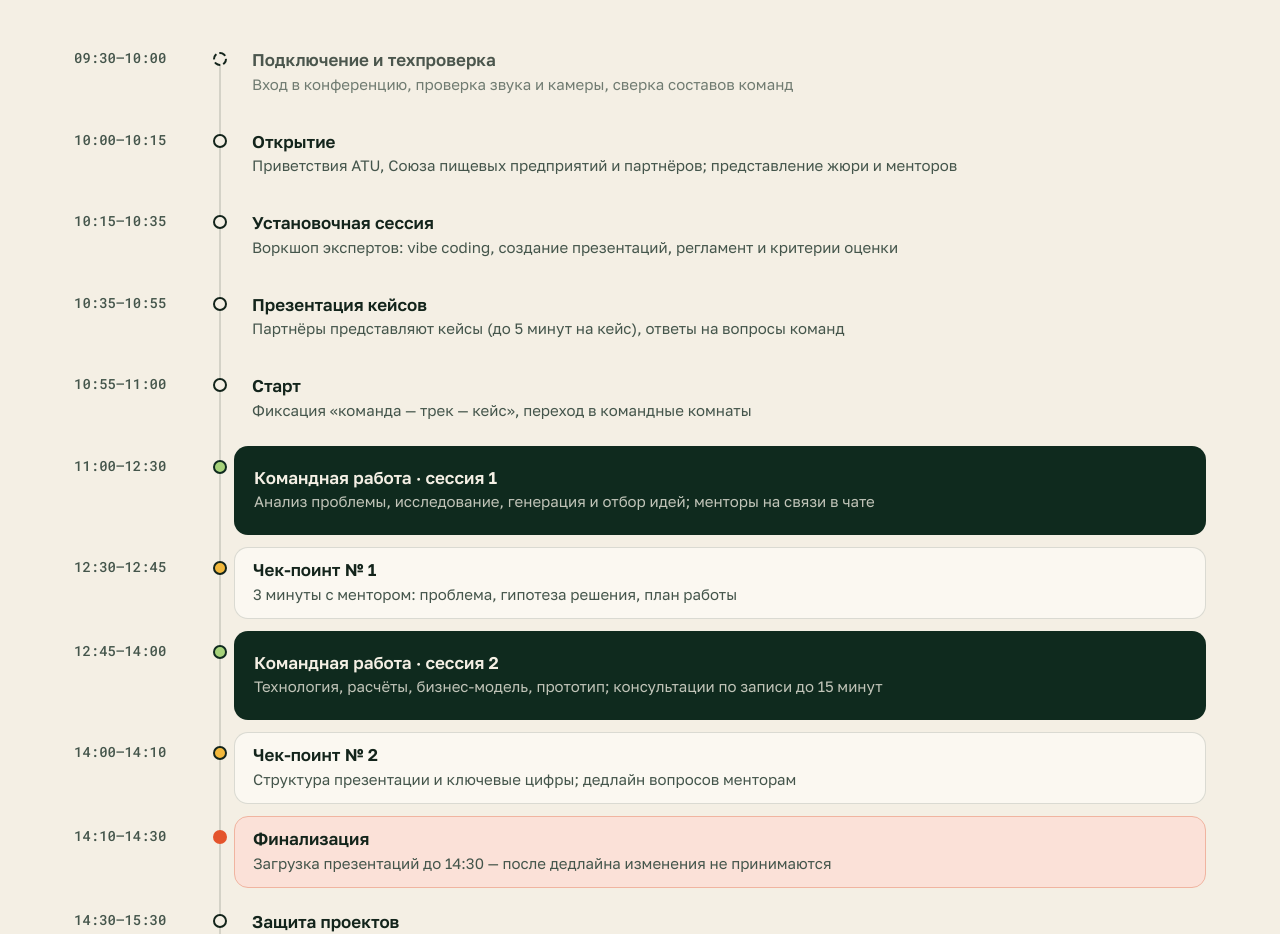
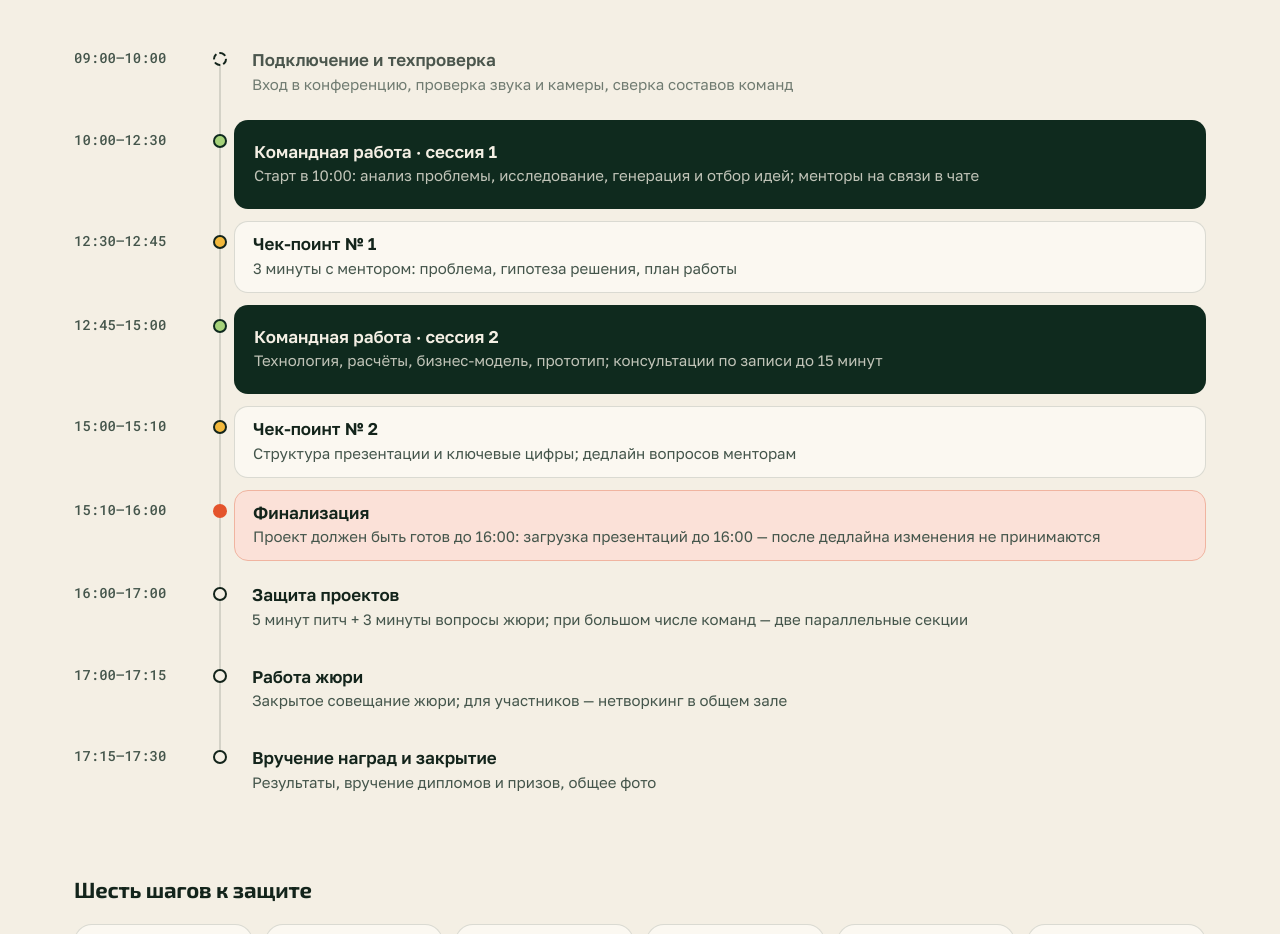
Before and after one commit to atu-fit/SmartFoodIndustries, a plain HTML site: page index.html in a window 1280 px wide. Shown: the part 3807-4741 px from the top of the page. Drawn offline with Linux system fonts and the light colour scheme.

Commit message:
Update site content: remove nominations/after-hackathon blocks, revise registration and schedule
Co-Authored-By: Claude Sonnet 5.5 <noreply@anthropic.com>

```diff
--- a/assets/app.js
+++ b/assets/app.js
@@ -155,8 +155,6 @@ const CONFIG = {
       li.append(el("span", "podium__place", place), el("strong", null, sum), el("span", "podium__dip", dip));
       return li;
     });
-    fill("noms", t.prizes.noms, (x) => el("li", null, x));
-    fill("after", t.prizes.after, (x) => el("li", null, x));
 
     fill("dates", t.register.dates, ([d, p]) => {
       const li = el("li");
--- a/assets/content.js
+++ b/assets/content.js
@@ -178,10 +178,10 @@ window.CONTENT = {
       kicker: "Формат",
       title: "Как проходит онлайн",
       steps: [
-        ["Общий зал", "Открытие, воркшоп, кейсы и награждение — в общей видеоконференции. Ссылки придут в письме-подтверждении за 3 дня до старта."],
+        ["Общий зал", "Старт, защита и награждение — в общей видеоконференции. Ссылки придут в письме-подтверждении за 3 дня до старта."],
         ["Командные комнаты", "У каждой команды своя комната для работы и канал в чате хакатона, куда можно позвать ментора."],
         ["Онлайн-чек-поинты", "Дважды за день закреплённый ментор подключается к команде на 3 минуты, чтобы зафиксировать статус."],
-        ["Загрузка и защита", "Презентация (PDF/PPTX, 16:9, до 12 слайдов) — до 14:30. Защита: 5 минут + 3 минуты на вопросы, с демонстрацией экрана."]
+        ["Загрузка и защита", "Презентация (PDF/PPTX, 16:9, до 12 слайдов) — до 16:00. Защита: 5 минут + 3 минуты на вопросы, с демонстрацией экрана."]
       ],
       needTitle: "Что понадобится",
       need: [
@@ -196,19 +196,15 @@ window.CONTENT = {
       title: "12 ноября, шесть часов",
       note: "Время — Алматы",
       items: [
-        ["09:30–10:00", "Подключение и техпроверка", "Вход в конференцию, проверка звука и камеры, сверка составов команд", "pre"],
-        ["10:00–10:15", "Открытие", "Приветствия ATU, Союза пищевых предприятий и партнёров; представление жюри и менторов", ""],
-        ["10:15–10:35", "Установочная сессия", "Воркшоп экспертов: vibe coding, создание презентаций, регламент и критерии оценки", ""],
-        ["10:35–10:55", "Презентация кейсов", "Партнёры представляют кейсы (до 5 минут на кейс), ответы на вопросы команд", ""],
-        ["10:55–11:00", "Старт", "Фиксация «команда — трек — кейс», переход в командные комнаты", ""],
-        ["11:00–12:30", "Командная работа · сессия 1", "Анализ проблемы, исследование, генерация и отбор идей; менторы на связи в чате", "work"],
+        ["09:00–10:00", "Подключение и техпроверка", "Вход в конференцию, проверка звука и камеры, сверка составов команд", "pre"],
+        ["10:00–12:30", "Командная работа · сессия 1", "Старт в 10:00: анализ проблемы, исследование, генерация и отбор идей; менторы на связи в чате", "work"],
         ["12:30–12:45", "Чек-поинт № 1", "3 минуты с ментором: проблема, гипотеза решения, план работы", "check"],
-        ["12:45–14:00", "Командная работа · сессия 2", "Технология, расчёты, бизнес-модель, прототип; консультации по записи до 15 минут", "work"],
-        ["14:00–14:10", "Чек-поинт № 2", "Структура презентации и ключевые цифры; дедлайн вопросов менторам", "check"],
-        ["14:10–14:30", "Финализация", "Загрузка презентаций до 14:30 — после дедлайна изменения не принимаются", "deadline"],
-        ["14:30–15:30", "Защита проектов", "5 минут питч + 3 минуты вопросы жюри; при большом числе команд — две параллельные секции", ""],
-        ["15:30–15:45", "Работа жюри", "Закрытое совещание жюри; для участников — нетворкинг в общем зале", ""],
-        ["15:45–16:00", "Награждение и закрытие", "Результаты, специальные номинации, общее фото", ""]
+        ["12:45–15:00", "Командная работа · сессия 2", "Технология, расчёты, бизнес-модель, прототип; консультации по записи до 15 минут", "work"],
+        ["15:00–15:10", "Чек-поинт № 2", "Структура презентации и ключевые цифры; дедлайн вопросов менторам", "check"],
+        ["15:10–16:00", "Финализация", "Проект должен быть готов до 16:00: загрузка презентаций до 16:00 — после дедлайна изменения не принимаются", "deadline"],
+        ["16:00–17:00", "Защита проектов", "5 минут питч + 3 минуты вопросы жюри; при большом числе команд — две параллельные секции", ""],
+        ["17:00–17:15", "Работа жюри", "Закрытое совещание жюри; для участников — нетворкинг в общем зале", ""],
+        ["17:15–17:30", "Вручение наград и закрытие", "Результаты, вручение дипломов и призов, общее фото", ""]
       ],
       stagesTitle: "Шесть шагов к защите",
       stages: [
@@ -255,35 +251,24 @@ window.CONTENT = {
         ["III место", "50 000 ₸", "Диплом III степени"]
       ],
       note: "Рекомендуемый размер денежного приза на команду; приз делится внутри команды поровну.",
-      nomTitle: "Специальные номинации",
-      nomNote: "по 50 000 ₸ или ценные призы",
-      noms: ["Лучшее экологическое решение", "Лучший технологический проект", "Лучшая бизнес-идея", "Лучшее цифровое решение (AI, IoT, данные)", "Приз зрительских симпатий"],
-      cert: "Все участники, завершившие защиту, получают сертификаты.",
-      afterTitle: "После хакатона",
-      after: [
-        "Банк проектов ATU и приоритетный доступ к бизнес-инкубатору и офису коммерциализации",
-        "Переговоры с предприятиями о пилотах и стажировках при содействии Союза",
-        "Темы курсовых, дипломных и магистерских работ, поддержка заявок на патенты",
-        "Встреча с командами-победителями по дорожной карте проекта в течение 60 дней"
-      ]
+      cert: "Все участники, завершившие защиту, получают сертификаты."
     },
     register: {
       kicker: "Регистрация",
       title: "Подайте заявку до 7 ноября",
-      who: "Студенты бакалавриата, магистратуры и докторантуры ATU; при расширенном формате — студенты других вузов Казахстана. Всего 50–100 участников; при превышении лимита отбор — по мотивации и очередности заявок.",
+      who: "Участвовать могут только студенты ATU. Максимальное количество участников — 30–35 студентов.",
       dates: [
         ["до 7 ноября", "Приём заявок закрывается"],
         ["до 9 ноября", "Крайний срок письменного отказа от участия"],
         ["9 ноября", "Подтверждение, программа, кейсы, ссылки и памятка участника"],
+        ["12 ноября, 9:00", "Начало"],
         ["12 ноября, 10:00", "Старт хакатона"]
       ],
       formTitle: "Что спросим в форме",
       form: [
         "ФИО, курс, образовательная программа, контакты",
         "Название команды — если регистрируетесь командой",
-        "Выбранный трек",
-        "Мотивация — до 500 знаков",
-        "Компетенции: технология, инженерия, IT, экономика, дизайн, презентация"
+        "Выбранный трек"
       ],
       solo: "Нет команды? Регистрируйтесь индивидуально — команды до 3 человек соберём на сессии командообразования.",
       button: "Заполнить форму",
@@ -500,10 +485,10 @@ window.CONTENT = {
       kicker: "Формат",
       title: "Онлайн қалай өтеді",
       steps: [
-        ["Ортақ зал", "Ашылу, воркшоп, кейстер мен марапаттау — ортақ бейнеконференцияда. Сілтемелер старттан 3 күн бұрын растау хатында келеді."],
+        ["Ортақ зал", "Старт, қорғау және марапаттау — ортақ бейнеконференцияда. Сілтемелер старттан 3 күн бұрын растау хатында келеді."],
         ["Командалық бөлмелер", "Әр команданың жұмысқа арналған өз бөлмесі және хакатон чатында ментор шақыруға болатын арнасы бар."],
         ["Онлайн чек-пойнттар", "Күніне екі рет бекітілген ментор мәртебені тіркеу үшін командаға 3 минутқа қосылады."],
-        ["Жүктеу және қорғау", "Презентация (PDF/PPTX, 16:9, 12 слайдқа дейін) — 14:30-ға дейін. Қорғау: 5 минут + сұрақтарға 3 минут, экранды көрсету арқылы."]
+        ["Жүктеу және қорғау", "Презентация (PDF/PPTX, 16:9, 12 слайдқа дейін) — 16:00-ге дейін. Қорғау: 5 минут + сұрақтарға 3 минут, экранды көрсету арқылы."]
       ],
       needTitle: "Не қажет",
       need: [
@@ -518,19 +503,15 @@ window.CONTENT = {
       title: "12 қараша, алты сағат",
       note: "Уақыт — Алматы",
       items: [
-        ["09:30–10:00", "Қосылу және техникалық тексеру", "Конференцияға кіру, дыбыс пен камераны тексеру, команда құрамын салыстыру", "pre"],
-        ["10:00–10:15", "Ашылу", "ATU, Тамақ кәсіпорындары одағы және серіктестердің құттықтауы; қазылар мен менторларды таныстыру", ""],
-        ["10:15–10:35", "Кіріспе сессия", "Сарапшылар воркшобы: vibe coding, презентация жасау, регламент пен бағалау критерийлері", ""],
-        ["10:35–10:55", "Кейстерді таныстыру", "Серіктестер кейстерді таныстырады (әр кейске 5 минутқа дейін), командалардың сұрақтарына жауап", ""],
-        ["10:55–11:00", "Старт", "«Команда — трек — кейс» тіркеу, командалық бөлмелерге өту", ""],
-        ["11:00–12:30", "Командалық жұмыс · 1-сессия", "Мәселені талдау, зерттеу, идеяларды генерациялау және іріктеу; менторлар чатта байланыста", "work"],
+        ["09:00–10:00", "Қосылу және техникалық тексеру", "Конференцияға кіру, дыбыс пен камераны тексеру, команда құрамын салыстыру", "pre"],
+        ["10:00–12:30", "Командалық жұмыс · 1-сессия", "Старт 10:00-де: мәселені талдау, зерттеу, идеяларды генерациялау және іріктеу; менторлар чатта байланыста", "work"],
         ["12:30–12:45", "№ 1 чек-пойнт", "Ментормен 3 минут: мәселе, шешім гипотезасы, жұмыс жоспары", "check"],
-        ["12:45–14:00", "Командалық жұмыс · 2-сессия", "Технология, есептеулер, бизнес-модель, прототип; жазылу бойынша 15 минутқа дейін кеңес", "work"],
-        ["14:00–14:10", "№ 2 чек-пойнт", "Презентация құрылымы мен негізгі сандар; менторларға сұрақ қоюдың соңғы мерзімі", "check"],
-        ["14:10–14:30", "Қорытындылау", "Презентацияларды 14:30-ға дейін жүктеу — мерзімнен кейін өзгерістер қабылданбайды", "deadline"],
-        ["14:30–15:30", "Жобаларды қорғау", "5 минут питч + қазылардың сұрақтарына 3 минут; команда көп болса — екі параллель секция", ""],
-        ["15:30–15:45", "Қазылар алқасының жұмысы", "Қазылардың жабық кеңесі; қатысушыларға — ортақ залда нетворкинг", ""],
-        ["15:45–16:00", "Марапаттау және жабылу", "Нәтижелер, арнайы номинациялар, ортақ сурет", ""]
+        ["12:45–15:00", "Командалық жұмыс · 2-сессия", "Технология, есептеулер, бизнес-модель, прототип; жазылу бойынша 15 минутқа дейін кеңес", "work"],
+        ["15:00–15:10", "№ 2 чек-пойнт", "Презентация құрылымы мен негізгі сандар; менторларға сұрақ қоюдың соңғы мерзімі", "check"],
+        ["15:10–16:00", "Қорытындылау", "Жоба 16:00-ге дейін дайын болуы тиіс: презентацияларды 16:00-ге дейін жүктеу — мерзімнен кейін өзгерістер қабылданбайды", "deadline"],
+        ["16:00–17:00", "Жобаларды қорғау", "5 минут питч + қазылардың сұрақтарына 3 минут; команда көп болса — екі параллель секция", ""],
+        ["17:00–17:15", "Қазылар алқасының жұмысы", "Қазылардың жабық кеңесі; қатысушыларға — ортақ залда нетворкинг", ""],
+        ["17:15–17:30", "Марапаттау және жабылу", "Нәтижелер, диплом мен жүлделерді табыстау, ортақ сурет", ""]
       ],
       stagesTitle: "Қорғауға дейінгі алты қадам",
       stages: [
@@ -577,35 +558,24 @@ window.CONTENT = {
         ["III орын", "50 000 ₸", "III дәрежелі диплом"]
       ],
       note: "Бір командаға ұсынылатын ақшалай жүлде мөлшері; жүлде команда ішінде тең бөлінеді.",
-      nomTitle: "Арнайы номинациялар",
-      nomNote: "әрқайсысы 50 000 ₸ немесе бағалы сыйлықтар",
-      noms: ["Үздік экологиялық шешім", "Үздік технологиялық жоба", "Үздік бизнес-идея", "Үздік цифрлық шешім (AI, IoT, деректер)", "Көрермендер көзайымы"],
-      cert: "Қорғауды аяқтаған барлық қатысушылар сертификат алады.",
-      afterTitle: "Хакатоннан кейін",
-      after: [
-        "ATU жобалар банкі және бизнес-инкубатор мен коммерцияландыру кеңсесіне басым қолжетімділік",
-        "Одақтың қолдауымен кәсіпорындармен пилот пен тағылымдама туралы келіссөздер",
-        "Курстық, дипломдық және магистрлік жұмыстардың тақырыптары, патентке өтінімдерді қолдау",
-        "60 күн ішінде жеңімпаз командалармен жобаның жол картасы бойынша кездесу"
-      ]
+      cert: "Қорғауды аяқтаған барлық қатысушылар сертификат алады."
     },
     register: {
       kicker: "Тіркелу",
       title: "Өтінімді 7 қарашаға дейін беріңіз",
-      who: "ATU бакалавриат, магистратура және докторантура студенттері; кеңейтілген форматта — Қазақстанның басқа ЖОО студенттері. Барлығы 50–100 қатысушы; лимиттен асқан жағдайда іріктеу уәждеме мен өтінім кезегі бойынша жүргізіледі.",
+      who: "Тек ATU студенттері қатыса алады. Қатысушылардың ең көп саны — 30–35 студент.",
       dates: [
         ["7 қарашаға дейін", "Өтінім қабылдау жабылады"],
         ["9 қарашаға дейін", "Қатысудан жазбаша бас тартудың соңғы мерзімі"],
         ["9 қараша", "Растау, бағдарлама, кейстер, сілтемелер және қатысушы жадынамасы"],
-        ["12 қараша, 10:00", "Хакатонның басталуы"]
+        ["12 қараша, 9:00", "Басталуы"],
+        ["12 қараша, 10:00", "Хакатонның старты"]
       ],
       formTitle: "Формада не сұраймыз",
       form: [
         "Аты-жөні, курс, білім беру бағдарламасы, байланыс деректері",
         "Команда атауы — команда болып тіркелсеңіз",
-        "Таңдалған трек",
-        "Уәждеме — 500 таңбаға дейін",
-        "Құзыреттер: технология, инженерия, IT, экономика, дизайн, презентация"
+        "Таңдалған трек"
       ],
       solo: "Командаңыз жоқ па? Жеке тіркеліңіз — 3 адамға дейінгі командаларды командалық құру сессиясында жинаймыз.",
       button: "Форманы толтыру",
```
Also changed, not shown: assets/styles.css (+1 -8 lines), index.html (+1 -11 lines).
